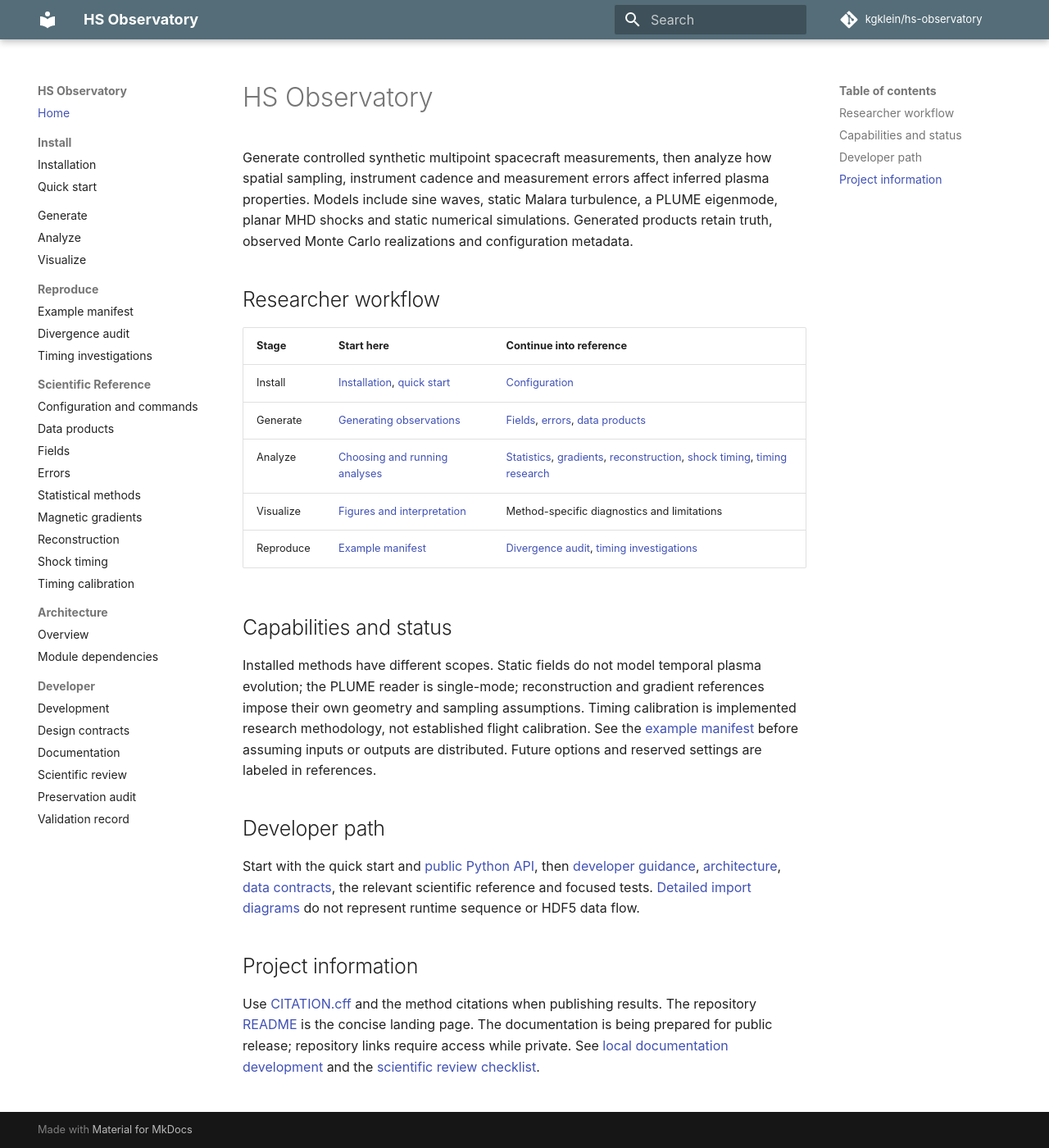
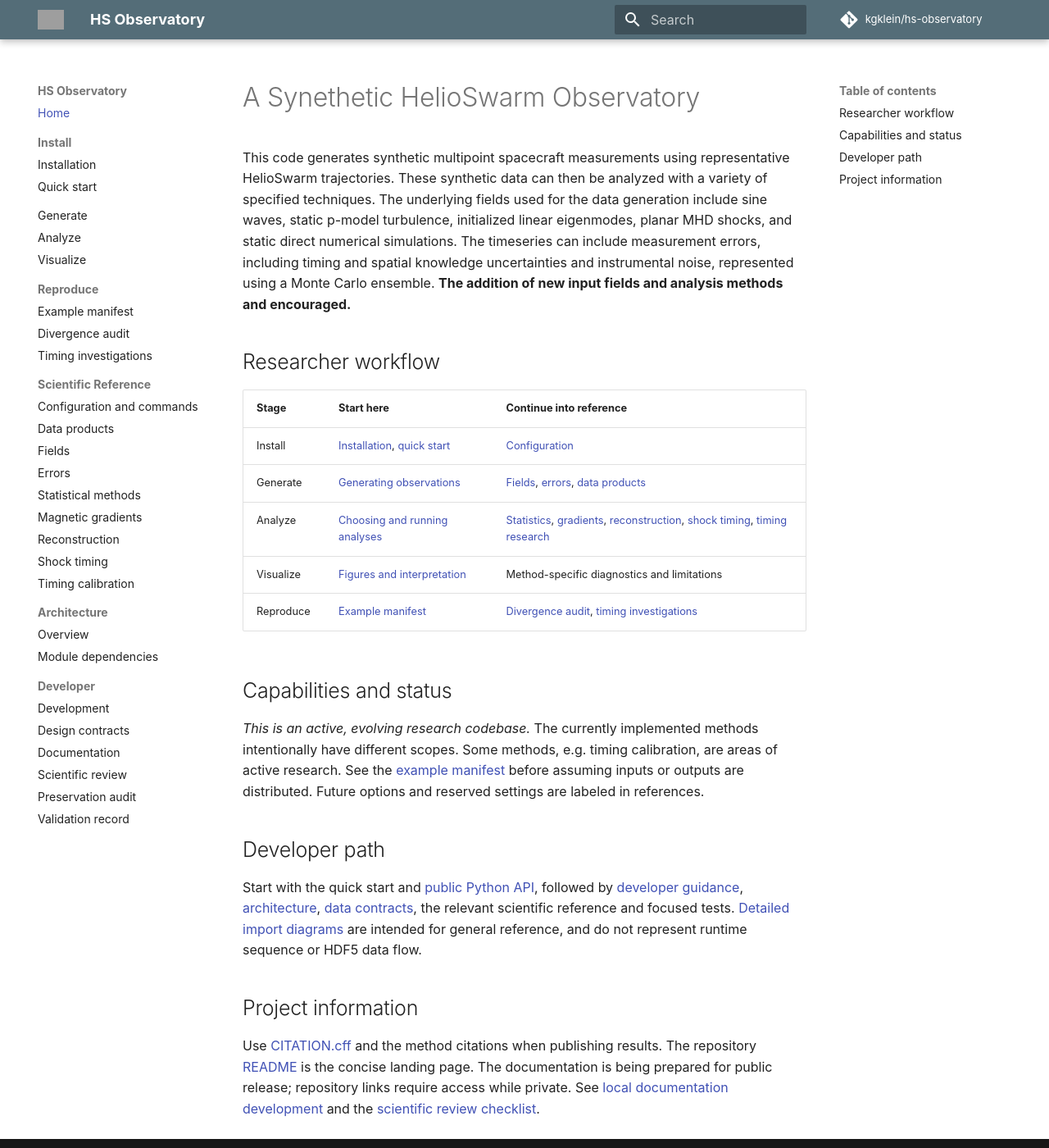
Before and after one commit to kgklein/hs-observatory, an MkDocs documentation site: the page built from docs/index.md, in a window 1280 px wide and 1400 px high. Shown: the whole window at 82% size. Built offline with MkDocs 1.6.1 and Material for MkDocs 9.7.7, drawn with Linux system fonts in a browser that asks for light colours; comment, search, counter and statistics services are not loaded; grey boxes are pictures that could not be loaded.

Commit message:
cleaning up md documentation.

```diff
--- a/docs/index.md
+++ b/docs/index.md
@@ -1,10 +1,10 @@
-# HS Observatory
+# A Synethetic HelioSwarm Observatory
 
-Generate controlled synthetic multipoint spacecraft measurements, then analyze
-how spatial sampling, instrument cadence and measurement errors affect inferred
-plasma properties. Models include sine waves, static Malara turbulence, a PLUME
-eigenmode, planar MHD shocks and static numerical simulations. Generated products
-retain truth, observed Monte Carlo realizations and configuration metadata.
+This code generates synthetic multipoint spacecraft measurements using representative HelioSwarm trajectories.
+These synthetic data can then be analyzed with a variety of specified techniques.
+The underlying fields used for the data generation include sine waves, static p-model turbulence, initialized linear eigenmodes, planar MHD shocks, and static direct numerical simulations.
+The timeseries can include measurement errors, including timing and spatial knowledge uncertainties and instrumental noise, represented using a Monte Carlo ensemble.
+**The addition of new input fields and analysis methods and encouraged.**
 
 ## Researcher workflow
 
@@ -18,20 +18,20 @@ retain truth, observed Monte Carlo realizations and configuration metadata.
 
 ## Capabilities and status
 
-Installed methods have different scopes. Static fields do not model temporal
-plasma evolution; the PLUME reader is single-mode; reconstruction and gradient
-references impose their own geometry and sampling assumptions. Timing calibration
-is implemented research methodology, not established flight calibration.
-See the [example manifest](examples/index.md) before assuming inputs or outputs
-are distributed. Future options and reserved settings are labeled in references.
+*This is an active, evolving research codebase.*
+The currently implemented methods intentionally have different scopes.
+Some methods, e.g. timing calibration, are areas of active research.
+See the [example manifest](examples/index.md) before assuming inputs or outputs are distributed.
+Future options and reserved settings are labeled in references.
 
 ## Developer path
 
 Start with the quick start and [public Python API](getting-started/quick-start.md#use-python-instead-of-the-cli),
-then [developer guidance](developer/index.md), [architecture](architecture/index.md),
-[data contracts](reference/data-products.md), the relevant scientific reference
-and focused tests. [Detailed import diagrams](architecture/module-dependencies.md)
-do not represent runtime sequence or HDF5 data flow.
+followed by [developer guidance](developer/index.md), [architecture](architecture/index.md),
+[data contracts](reference/data-products.md),
+the relevant scientific reference and focused tests.
+[Detailed import diagrams](architecture/module-dependencies.md)
+are intended for general reference, and do not represent runtime sequence or HDF5 data flow.
 
 ## Project information
 
--- a/mkdocs.yml
+++ b/mkdocs.yml
@@ -5,6 +5,7 @@ repo_url: https://github.com/kgklein/hs-observatory
 repo_name: kgklein/hs-observatory
 theme:
   name: material
+  logo: assets/figures/HS001-logo_FinalBlackA.png
   font: false
   palette:
     primary: blue grey
@@ -13,6 +14,8 @@ theme:
     - navigation.sections
     - navigation.top
     - content.code.copy
+extra_css:
+  - assets/stylesheets/header-logo.css
 plugins:
   - search
 markdown_extensions:
```
Also changed, not shown: analysis/ELSASSER_INCREMENT_PDF_PUBLICATION.md (added, +65 -0 lines), docs/analysis_methods.md (+3 -3 lines).
